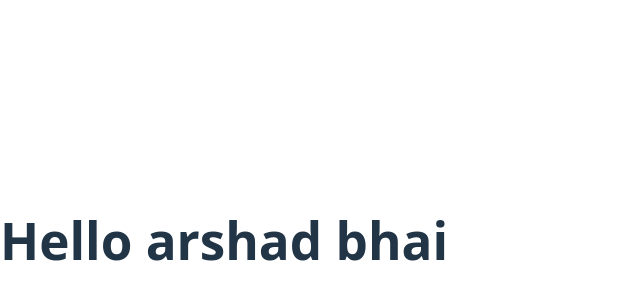
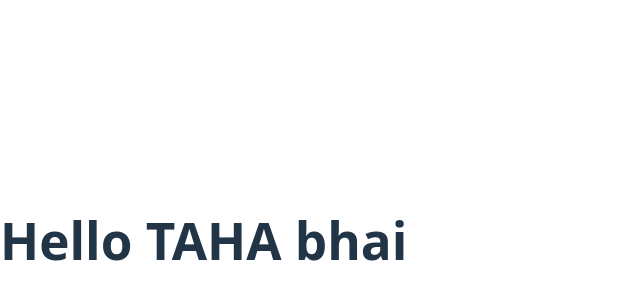
Before and after one commit to Taha2-7/HRBuddy, a React app in the folder frontend/: page / in a window 1280 px wide. Shown: the part 160-460 px from the top of the page, without its empty margins (0-640 px from the left). Built offline with nearby package versions, Linux system fonts and the light colour scheme; the HTML template or start-up script is replaced by a standard one.

Commit message:
2nd commit

```diff
--- a/frontend/src/App.jsx
+++ b/frontend/src/App.jsx
@@ -3,7 +3,7 @@ import React from "react";
 const App = () => {
   return (
     <div>
-      <h1>Hello arshad bhai</h1>
+      <h1>Hello TAHA bhai</h1>
     </div>
   );
 };
```
Also changed, not shown: 1 other file (tests, documents, lock files or other folders).
